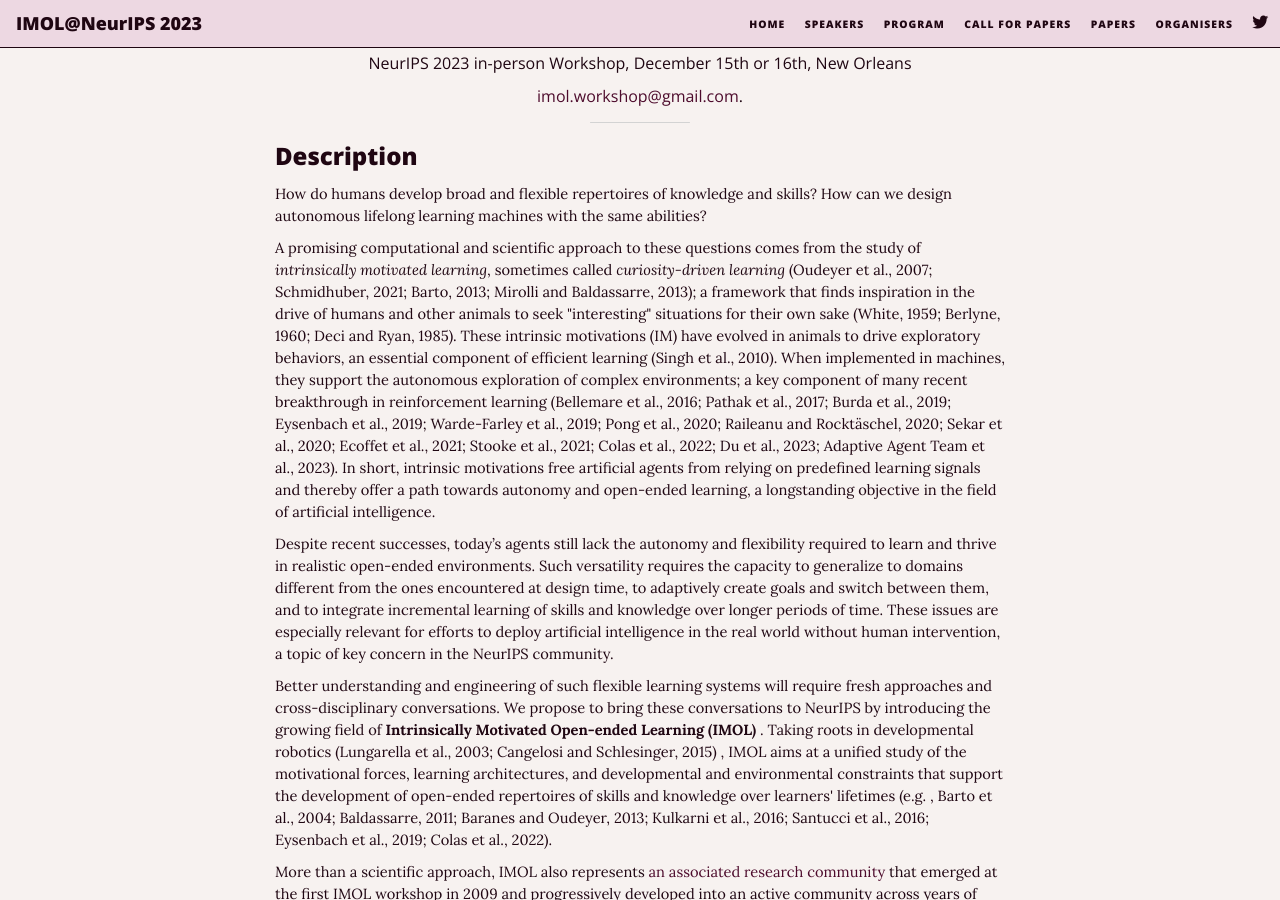
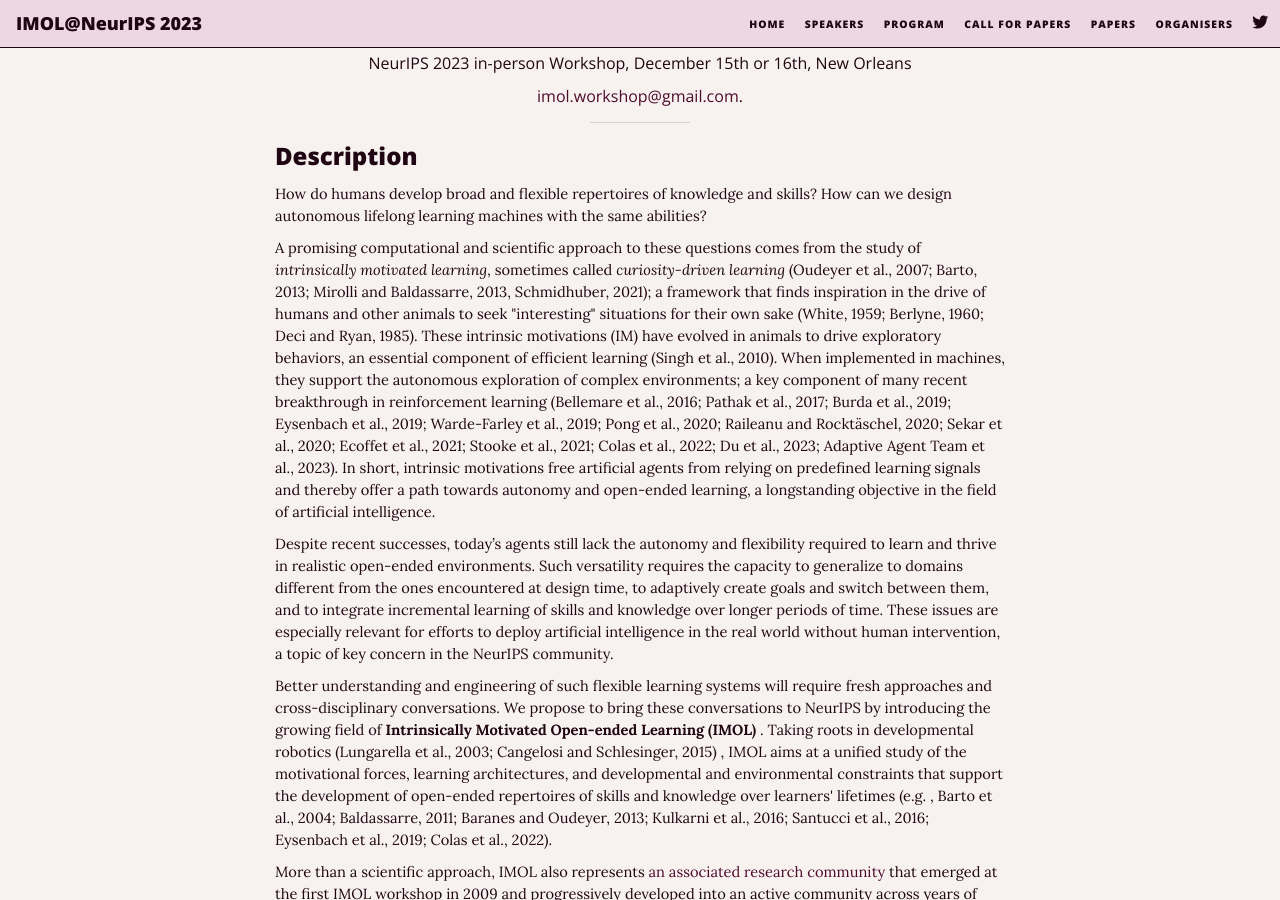
Before and after one commit to nmady/imol-workshop.github.io, a Jekyll site: the page built from home.md, in a window 1280 px wide and 900 px high, scrolled down 403 px. Built offline with Jekyll 4.4.1, drawn with Linux system fonts in a browser that asks for light colours; nearby versions of some CDN libraries.

Commit message:
Update citation

```diff
--- a/home.md
+++ b/home.md
@@ -34,7 +34,7 @@ layout: home
 <p>How do humans develop broad and flexible repertoires of knowledge and skills?
 How can we design autonomous lifelong learning machines with the same abilities?</p>
     <p>A promising computational and scientific approach to these questions comes from the study of <i>intrinsically motivated learning</i>, sometimes called
-    <i>curiosity-driven learning</i> (Oudeyer et al., 2007; Schmidhuber, 2021; Barto, 2013; Mirolli and Baldassarre, 2013); a framework that finds inspiration in the drive of
+    <i>curiosity-driven learning</i> (Oudeyer et al., 2007; Barto, 2013; Mirolli and Baldassarre, 2013, Schmidhuber, 2021); a framework that finds inspiration in the drive of
         humans and other animals to seek "interesting" situations for their own sake (White,
         1959; Berlyne, 1960; Deci and Ryan, 1985). These intrinsic motivations (IM) have evolved in animals to drive exploratory behaviors, an essential component of efficient
         learning (Singh et al., 2010). When implemented in machines, they support the autonomous exploration of complex environments; a key component of many recent breakthrough
```
